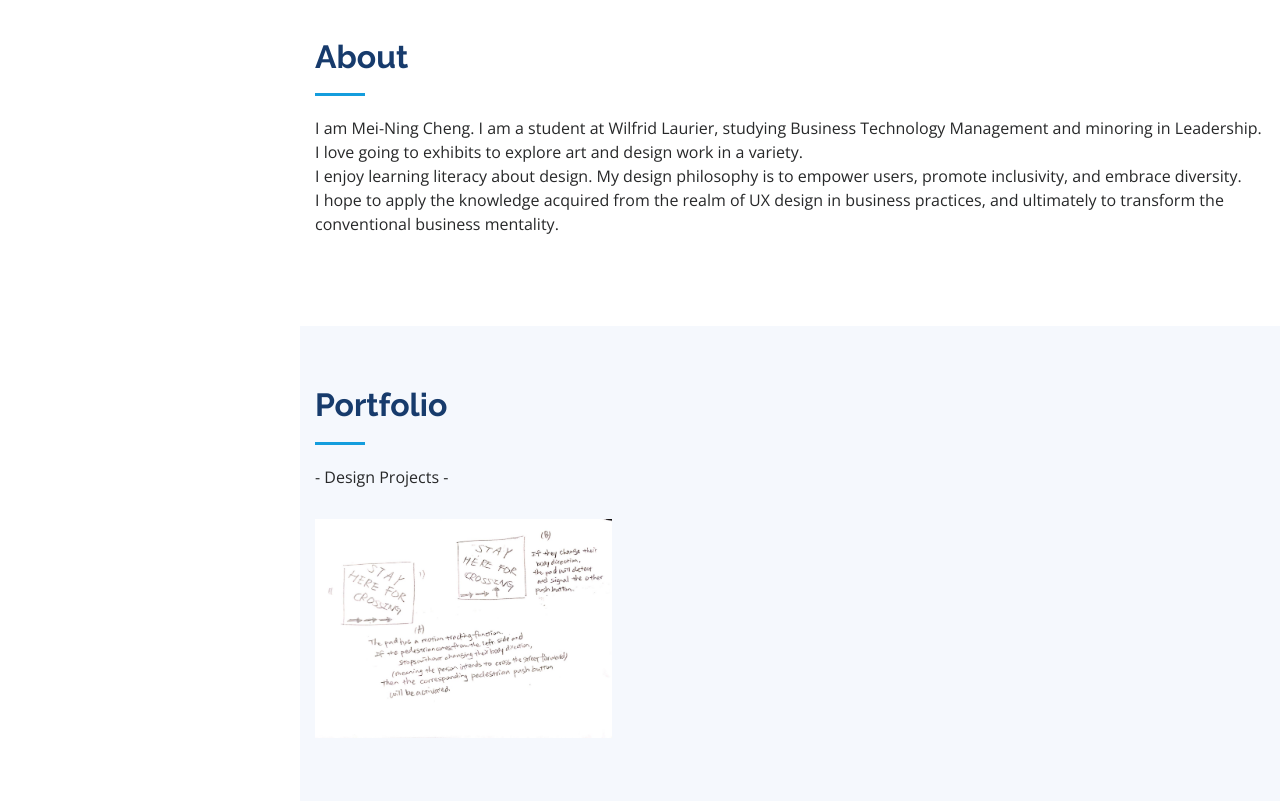
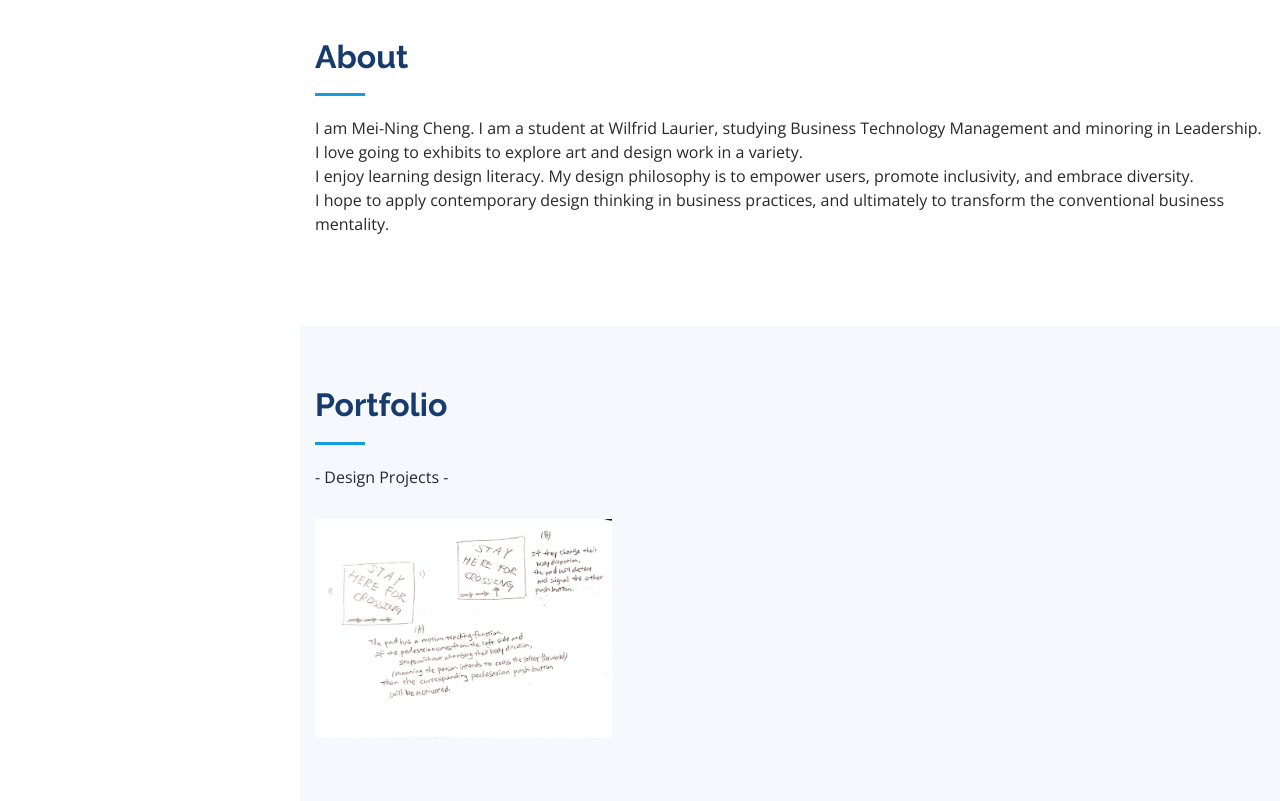
Before and after one commit to Maisie007/maisie007.github.io, a plain HTML site: page index.html in a window 1280 px wide. Shown: the part 822-1623 px from the top of the page. Drawn offline with nearby package versions, Linux system fonts and the light colour scheme.

Commit message:
Update index.html
update about.

```diff
--- a/index.html
+++ b/index.html
@@ -98,8 +98,8 @@
           <h2>About</h2>
           <p>I am Mei-Ning Cheng. I am a student at Wilfrid Laurier, studying Business Technology Management and minoring in Leadership. <br>
             I love going to exhibits to explore art and design work in a variety. <br>
-            I enjoy learning literacy about design. My design philosophy is to empower users, promote inclusivity, and embrace diversity.<br>
-            I hope to apply the knowledge acquired from the realm of UX design in business practices, and ultimately to transform the conventional business mentality.
+            I enjoy learning design literacy. My design philosophy is to empower users, promote inclusivity, and embrace diversity.<br>
+            I hope to apply contemporary design thinking in business practices, and ultimately to transform the conventional business mentality.
           </p>
         </div>
       </div>
```
